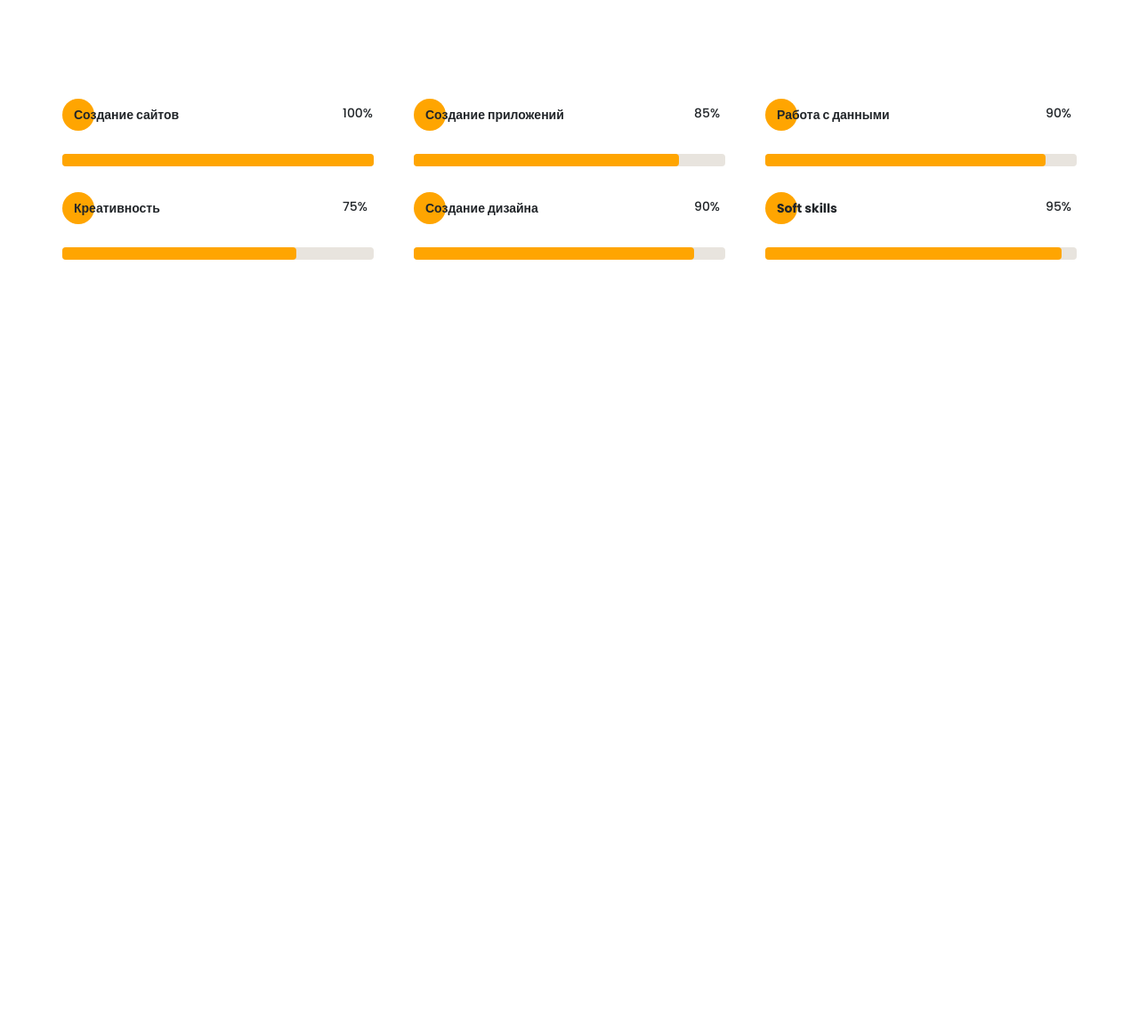
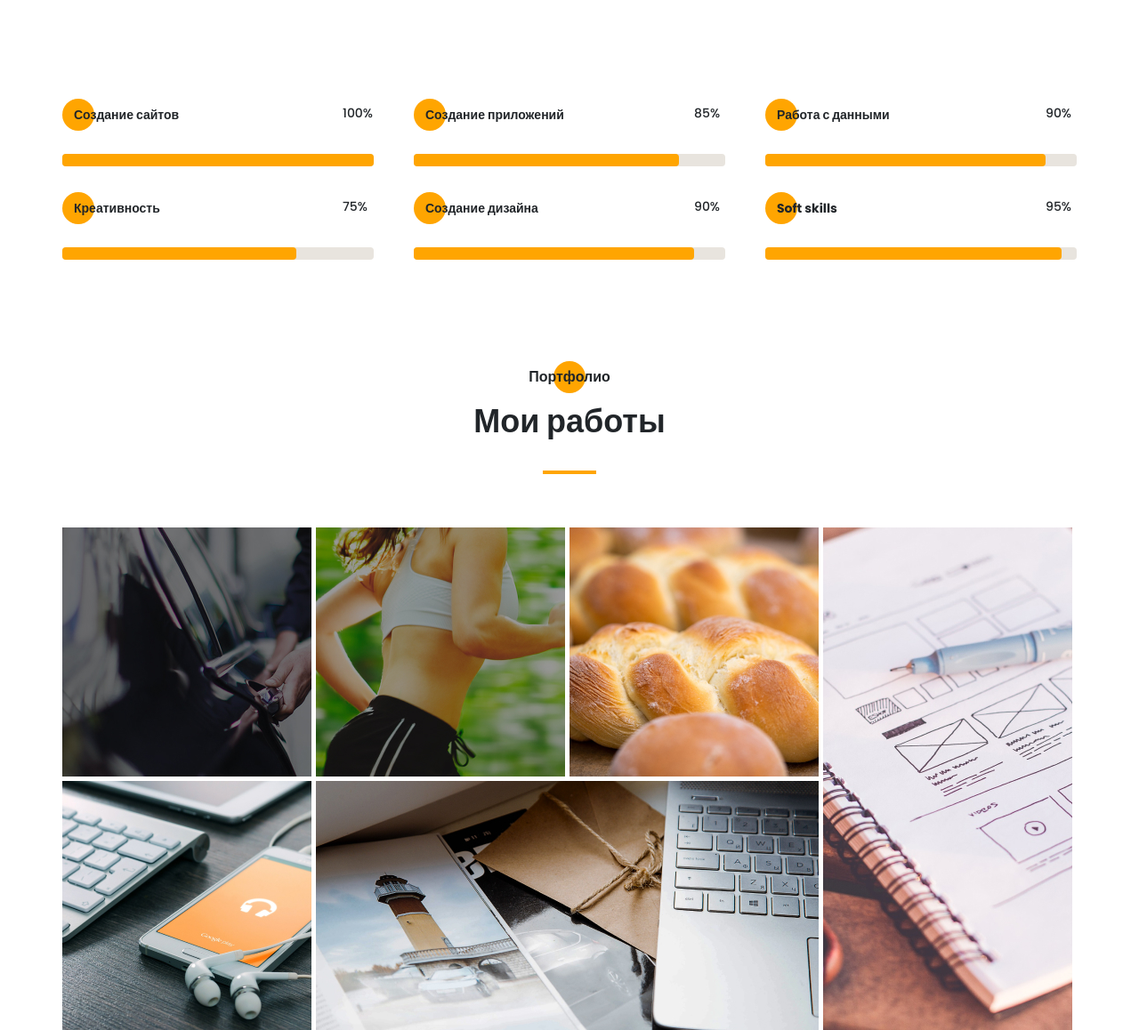
Before and after one commit to JeremyKurakh/Portfolio, a website: page src/index.html in a window 1280 px wide. Shown: the part 3094-4252 px from the top of the page at 89% size. Before the commit the page ends 3386 px from the top, so only its background shows below. Drawn offline with nearby package versions, Linux system fonts and the light colour scheme; files that its build step writes are made by us from their sources; files whose address does not match are found by name.

Commit message:
Section portfolio completed

```diff
--- a/src/index.html
+++ b/src/index.html
@@ -158,8 +158,8 @@
     </section>
     <section class="resume">
         <div class="container">
-            <h2 class="title title_fz16 resume__title">Опыт</h2>
-            <div class="title title_fz36 resume__subtitle">Чем я буду полезна</div>
+            <h2 class="title title_fz16 title__section-title">Опыт</h2>
+            <div class="title title_fz36 title__section-subtitle">Чем я буду полезна</div>
             <div class="divider"></div>
             <div class="resume__wrapper">
                 <div class="resume__column">
@@ -229,8 +229,8 @@
     </section>
     <section class="skills">
         <div class="container">
-            <h2 class="title title_fz16 skills__title">Навыки</h2>
-            <div class="title title_fz36 skills__subtitle">Что я использую в работе</div>
+            <h2 class="title title_fz16 title__section-title">Навыки</h2>
+            <div class="title title_fz36 title__section-subtitle">Что я использую в работе</div>
             <div class="divider"></div>
             <div class="skills__grid-wrapper">
                 <div class="skills__item">
@@ -329,6 +329,33 @@
             </div>
         </div>
     </section>
+    <section class="portfolio">
+        <div class="container">
+            <h2 class="title title_fz16 title__section-title">Портфолио</h2>
+            <div class="title title_fz36 title__section-subtitle">Мои работы</div>
+            <div class="divider"></div>
+            <div class="portfolio__wrapper">
+                <a href="#" class="portfolio__item">
+                    <img src="img/works/uber.jpg" alt="Uber">
+                </a>
+                <a href="#" class="portfolio__item">
+                    <img src="img/works/pulse.jpg" alt="Pulse">
+                </a>
+                <a href="#" class="portfolio__item">
+                    <img src="img/works/bread.jpg" alt="Bread">
+                </a>
+                <a href="#" class="portfolio__item vertical">
+                    <img src="img/works/plans.jpg" alt="Plans">
+                </a>
+                <a href="#" class="portfolio__item">
+                    <img src="img/works/ipad.jpg" alt="Ipad">
+                </a>
+                <a href="#" class="portfolio__item horizontal">
+                    <img src="img/works/mac.jpg" alt="Mac">
+                </a>
+            </div>
+        </div>
+    </section>
     <script src="js/script.js"></script>
 </body>
 </html>
--- /dev/null
+++ b/src/sass/blocks/_portfolio.scss
@@ -0,0 +1,27 @@
+.portfolio{
+    padding-top: 120px;
+    &__wrapper{
+        margin-top: 60px;
+        display: grid;
+        grid-template: repeat(2, 280px) / repeat(4, 280px);
+        grid-auto-rows: 280px;
+        gap: 5px;
+        .vertical{
+            grid-row: 1 / 3;
+            grid-column: 4 / 5;
+        }
+        .horizontal{
+            grid-row: 2 / 3;
+            grid-column: 2 / 4;
+        }
+    }
+    &__item{
+        transition: all 0.3s;
+        img{
+            width: 100%
+        }
+        &:hover{
+            transform: scale(1.04);
+        }
+    }
+}
--- a/src/sass/blocks/_resume.scss
+++ b/src/sass/blocks/_resume.scss
@@ -1,19 +1,5 @@
 .resume{
     padding-top: 120px;
-    &__title{
-        text-align: center;
-        position: relative;
-        @include before_circle;
-        &:before{
-            content: '';
-            top: -6px;
-            left: 50%;
-            transform: translateX(-50%);
-        }
-    }
-    &__subtitle{
-        text-align: center;
-    }
     &__wrapper{
         padding: 60px 65px 0 65px;
         display: grid;
--- a/src/sass/blocks/_skills.scss
+++ b/src/sass/blocks/_skills.scss
@@ -1,19 +1,5 @@
 .skills{
     padding-top: 120px;
-    &__title{
-        text-align: center;
-        position: relative;
-        @include before_circle;
-        &:before{
-            content: '';
-            top: -6px;
-            left: 50%;
-            transform: translateX(-50%);
-        }
-    }
-    &__subtitle{
-        text-align: center;
-    }
     &__item{
         padding: 30px 30px 25px 30px;
         border: 2px solid #000;
--- a/src/sass/blocks/_title.scss
+++ b/src/sass/blocks/_title.scss
@@ -21,4 +21,18 @@
     &_fz48{
         font-size: 48px;
     }
+    &__section-title{
+        text-align: center;
+        position: relative;
+        @include before_circle;
+        &:before{
+            content: '';
+            top: -6px;
+            left: 50%;
+            transform: translateX(-50%);
+        }
+    }
+    &__section-subtitle{
+        text-align: center;
+    }
 }
--- a/src/sass/style.scss
+++ b/src/sass/style.scss
@@ -29,3 +29,4 @@
 @import 'blocks/about';
 @import 'blocks/resume';
 @import 'blocks/skills';
+@import 'blocks/portfolio';
```
Also changed, not shown: dist/css/style.min.css, dist/index.html.
